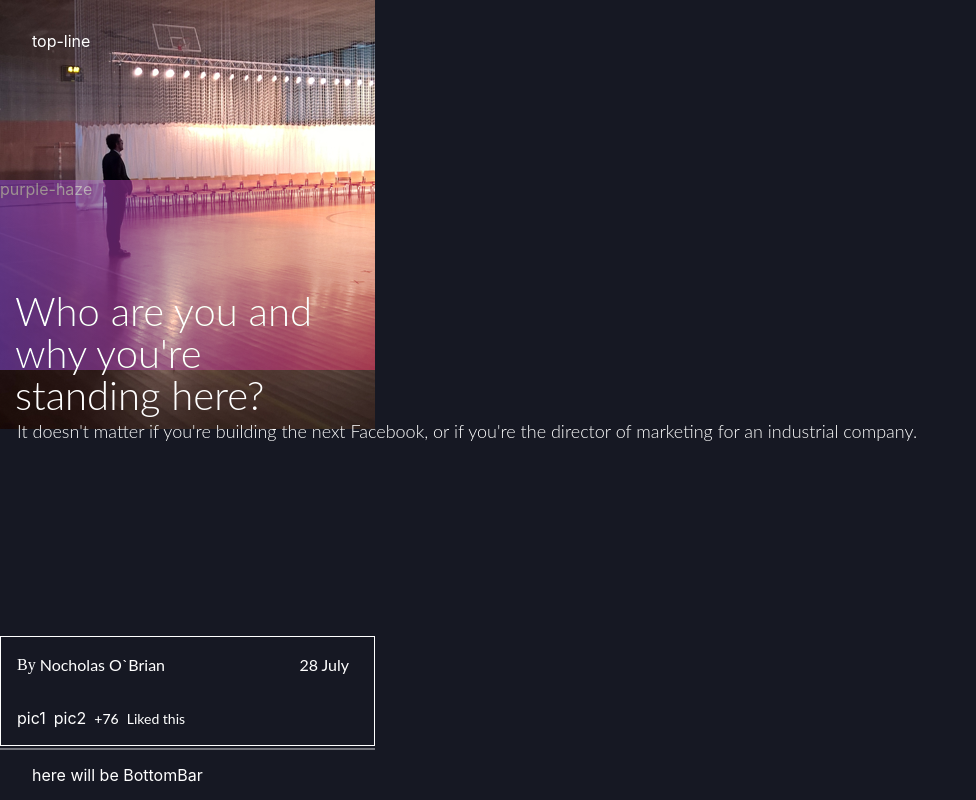
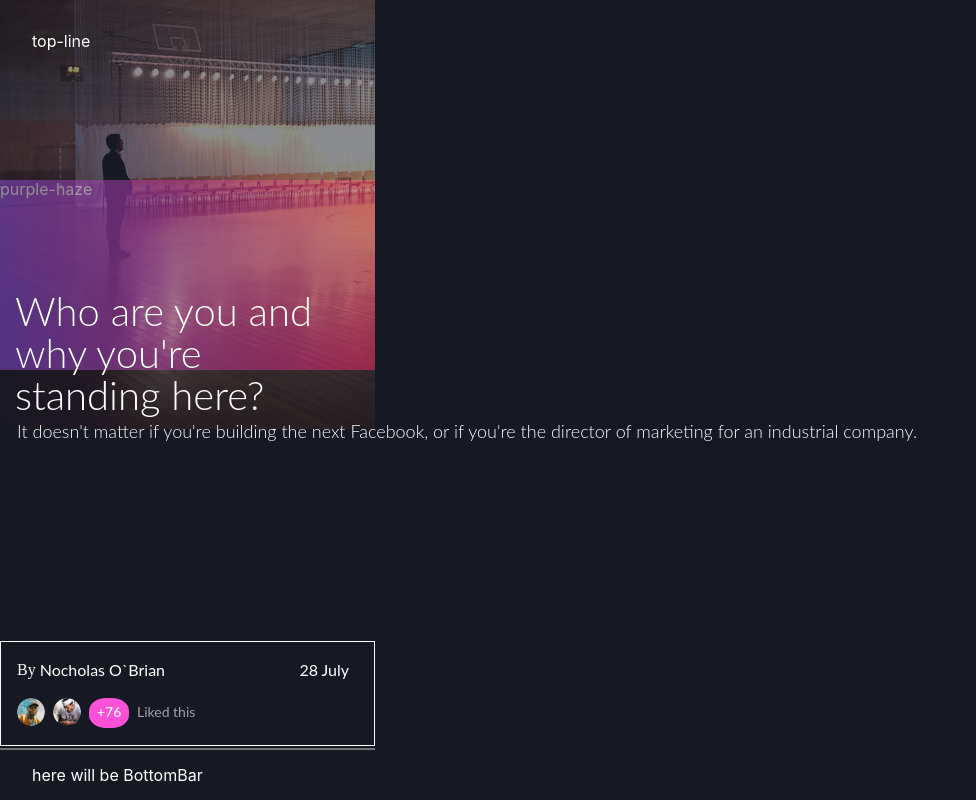
Before and after one commit to haraldsDev/scandi-frontend-project, a React (Create React App) app: page / in a window 1280 px wide. Shown: the whole page, without its empty margins (0-976 px from the left). Built offline with nearby package versions, Linux system fonts and the light colour scheme.

Commit message:
styled user-bar, added userpics, added opacity to background-image

```diff
--- a/src/containers/FeedView/FeedView.css
+++ b/src/containers/FeedView/FeedView.css
@@ -38,3 +38,16 @@
 	position: absolute;
 	top: 418px;
 }
+
+.number-76 {
+	justify-content: center;
+	align-items: center;
+	background-color: #fd51d9;
+	border-radius: 43%;
+	width: 40px;
+	height: 30px;
+}
+
+.liked-this {
+	opacity: 0.6;
+}
--- a/src/containers/FeedView/FeedView.js
+++ b/src/containers/FeedView/FeedView.js
@@ -1,11 +1,13 @@
 import React from 'react';
 import './FeedView.css';
 import backgroundImage from '../../initial-assets/background-image.png';
+import userpic1 from '../../initial-assets/userpic1.png';
+import userpic2 from '../../initial-assets/userpic2.png';
 
 const FeedView = () => {
 	return (
 		<div className="feed-view white">
-			<div className="background-image shp0" >
+			<div className="background-image shp0 shp36 " >
 				<img src={backgroundImage} alt=""/>
 			</div>
 			<div classname="upper-two-thirds">
@@ -19,7 +21,7 @@ const FeedView = () => {
 				<div>
 					<div id="Users">
 
-						<div className="flex flex-wrap mt3 mb4">
+						<div className="flex flex-wrap mt3 mb3">
 							<div className="flex flex-wrap flex-start w-80">
 								<div id="By" className="txt41 ml3 mr1">By </div>
 								<div id="Nocholas-O-Brian" className="txt40">Nocholas O`Brian</div>
@@ -27,10 +29,16 @@ const FeedView = () => {
 							<div id="28 July" className="txt40 flex-end w-20">28 July</div>
 						</div>
 						<div className="flex flex-wrap flex-start mb3">
-							<div id="Userpic1" className="ml3 mr2">pic1</div>
-							<div id="Userpic2" className="mr2">pic2</div>
-							<div id="+76" className="txt39 mr2">+76</div>
-							<div id="Liked-this opacity: 0.6" className="txt7 mr2">Liked this</div>
+							<div id="Userpic1" className="ml3 mr2">
+								<img src={userpic1} alt="userpic1"/>
+							</div>
+							<div id="Userpic2" className="mr2">
+								<img src={userpic2} alt="userpic2" />
+							</div>
+							<div id="+76" className="number-76 shp30 mr2 txt39">
+								<div className="ml2 mt1">+76</div>
+							</div>
+							<div id="opacity: 0.6" className="liked-this mt1 txt7 mr2">Liked this</div>
 						</div>
 
 					</div>
```
Also changed, not shown: src/App.js (line endings or trailing spaces), src/index.css (line endings or trailing spaces), src/initial-assets/userpic1.png (renamed from src/initial-assets/avatar-0.png), src/initial-assets/userpic2.png (renamed from src/initial-assets/avatar.png).
